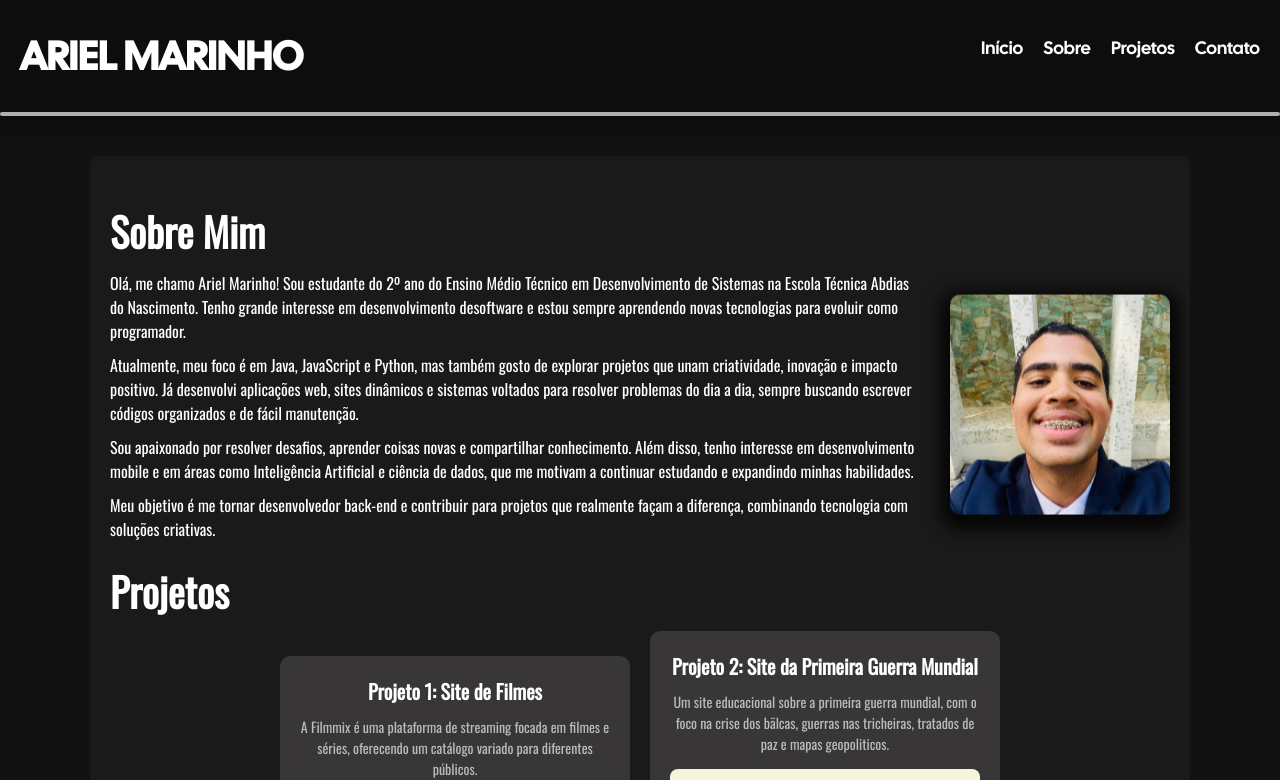
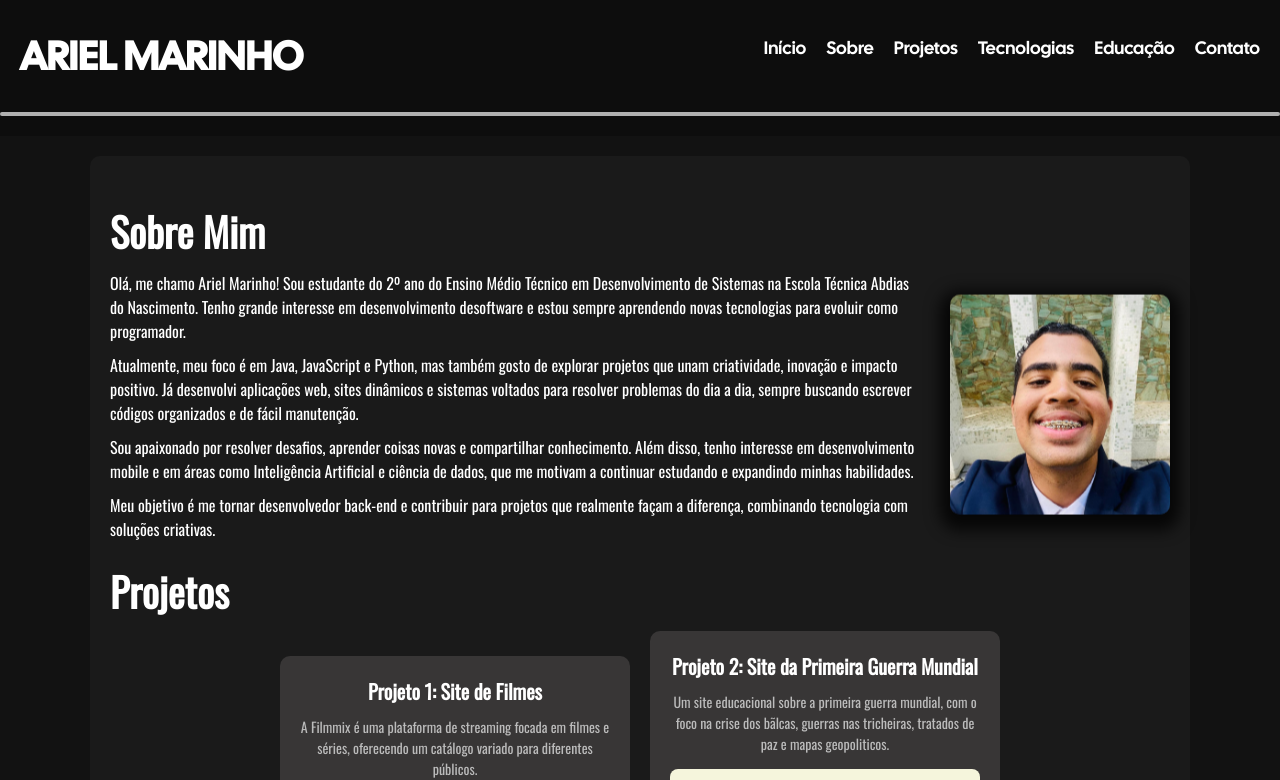
Before and after one commit to arieldreis/Portifolio, a React (Vite) app in the folder meu_portifolio/: page /Home in a window 1280 px wide. Shown: the top 780 px of the page. Built offline with nearby package versions, Linux system fonts and the light colour scheme.

Commit message:
Update dependencies and enhance navigation in Header component

```diff
--- a/meu_portifolio/package.json
+++ b/meu_portifolio/package.json
@@ -16,7 +16,8 @@
     "@fortawesome/react-fontawesome": "^3.0.2",
     "react": "^19.1.1",
     "react-dom": "^19.1.1",
-    "react-router-dom": "^7.8.2"
+    "react-router-dom": "^7.8.2",
+    "react-scroll": "^1.9.3"
   },
   "devDependencies": {
     "@eslint/js": "^9.33.0",
--- a/meu_portifolio/src/Header.jsx
+++ b/meu_portifolio/src/Header.jsx
@@ -1,6 +1,7 @@
 import React from 'react';
 import { FontAwesomeIcon } from '@fortawesome/react-fontawesome'
 import { faBars } from '@fortawesome/free-solid-svg-icons';
+import {Link} from 'react-scroll';
 
 const Header = () => {
     function clicar_menu() {
@@ -16,12 +17,6 @@ const Header = () => {
 
         buttonMenu.style.transition = "0.5s";
     }
-    function contato(){
-        window.scrollTo({
-            bottom: 1000,
-            behavior: 'smooth'
-        })
-    }
   return (
     <header className='header'>
             <div className="container-header">
@@ -29,10 +24,12 @@ const Header = () => {
                 <nav>
                     <FontAwesomeIcon icon={faBars} onClick={clicar_menu} className='button-nav' id='button'/>
                     <ul className='nav-list'>
-                        <li className='menu-mobile-link'><a href="#inicio">Início</a></li>
-                        <li className='menu-mobile-link'><a href="#sobre">Sobre</a></li>
-                        <li className='menu-mobile-link'><a href="#projetos">Projetos</a></li>
-                        <li className='menu-mobile-link'><a href="#contato" onClick={contato}>Contato</a></li>
+                        <li className='menu-mobile-link'><Link to='inicio' smooth={true} duration={800}>Início</Link></li>
+                        <li className='menu-mobile-link'><Link to='aboutme' smooth={true} duration={800}>Sobre</Link></li>
+                        <li className='menu-mobile-link'><Link to='project' smooth={true} duration={800}>Projetos</Link></li>
+                        <li className="menu-mobile-link"><Link to='tecnologias' smooth={true} duration={800}>Tecnologias</Link></li>
+                        <li className="menu-mobile-link"><Link to='education' smooth={true} duration={800}>Educação</Link></li>
+                        <li className='menu-mobile-link'><Link to='contact' smooth={true} duration={800}>Contato</Link></li>
                     </ul>
                 </nav>
             </div>
--- a/meu_portifolio/src/index.css
+++ b/meu_portifolio/src/index.css
@@ -114,7 +114,7 @@ body{
     padding: 10px;
     border-radius: 10px;
 }
-@media (max-width: 768px) {
+@media (max-width: 870px) {
     .container-header {
         display: flex;
         flex-direction: column;
--- a/meu_portifolio/src/principal.jsx
+++ b/meu_portifolio/src/principal.jsx
@@ -48,7 +48,7 @@ export default function principal() {
     <>
       <Header />
       <main className='container-main'>
-        <section className='aboutMe'>
+        <section className='aboutMe' id='aboutme'>
           <h1>Sobre Mim</h1>
           <div className="sameRow">
             <div className="paragraphs">
@@ -60,7 +60,7 @@ export default function principal() {
             <img src={ArielImg} alt="Imagem do Desenvolvedor Ariel Marinho" className='myImg'/>
           </div>
         </section>
-        <section className="projects">
+        <section className="projects" id='project'>
           <h1>Projetos</h1>
           <div className="projetos-container">
             <div className="projeto">
@@ -115,7 +115,7 @@ export default function principal() {
             </div>
           </div>
         </section>
-        <section className="skills">
+        <section className="skills" id='tecnologias'>
           <h1>Habilidades e Tecnologias</h1>
           <h2>Linguagens de Programação</h2>
           <div className="languageProgramming">
@@ -177,21 +177,21 @@ export default function principal() {
               <img src={`https://cdn.jsdelivr.net/gh/devicons/devicon@latest/icons/microsoftsqlserver/microsoftsqlserver-plain-wordmark.svg`} alt="Imagem do SqlServer" />
             </div>
           </div>
+        </section>
+        <section className="education" id='education'>
+          <h1>Experiência e Educação</h1>
+          <h2>Educação</h2>
+          <ul className="skills-list">
+            <li> Ensino Médio Técnico em Desenvolvimento de Sistemas na Escola Técnica Abdias do Nascimento (2024 – 2026)</li>
+            <li> Aprendizado em Java, JavaScript, Python, HTML, CSS e PHP.</li>
+            <li> Foco em desenvolvimento full-stack, programação orientada a objetos, banco de dados e projetos práticos.</li>
+            <li> Aprendizado com soluções de Inteligência Artificial no GitHub</li>
+          </ul>
           <h2>Idiomas</h2>
           <ul className="skills-list">
             <li> Inglês: Intermediário-Avançado</li>
             <li> Francês: Básico</li>
             <li> Espanhol: Básico</li>
-          </ul>
-        </section>
-        <section className="education">
-          <h1>Experiência e Educação</h1>
-          <h2>Educação</h2>
-          <ul className="skills-list">
-            <li> Ensino Médio Técnico em Desenvolvimento de Sistemas – Escola Técnica Abdias do Nascimento (2024 – 2026)</li>
-            <li> Aprendizado em Java, JavaScript, Python, HTML, CSS e PHP.</li>
-            <li> Foco em desenvolvimento full-stack, programação orientada a objetos, banco de dados e projetos práticos.</li>
-            <li> Aprendizado com soluções de Inteligência Artificial no GitHub</li>
           </ul>
           <h2>Experiência em Projetos</h2>
           <ul>
--- a/meu_portifolio/vite.config.js
+++ b/meu_portifolio/vite.config.js
@@ -6,7 +6,7 @@ export default defineConfig({
   plugins: [react()],
   server: {
     allowedHosts: [
-      'f93726ec5138.ngrok-free.app'
+      '714a8e67104a.ngrok-free.app'
     ]
   }
 })
```
Also changed, not shown: 1 other file (tests, documents, lock files or other folders).
